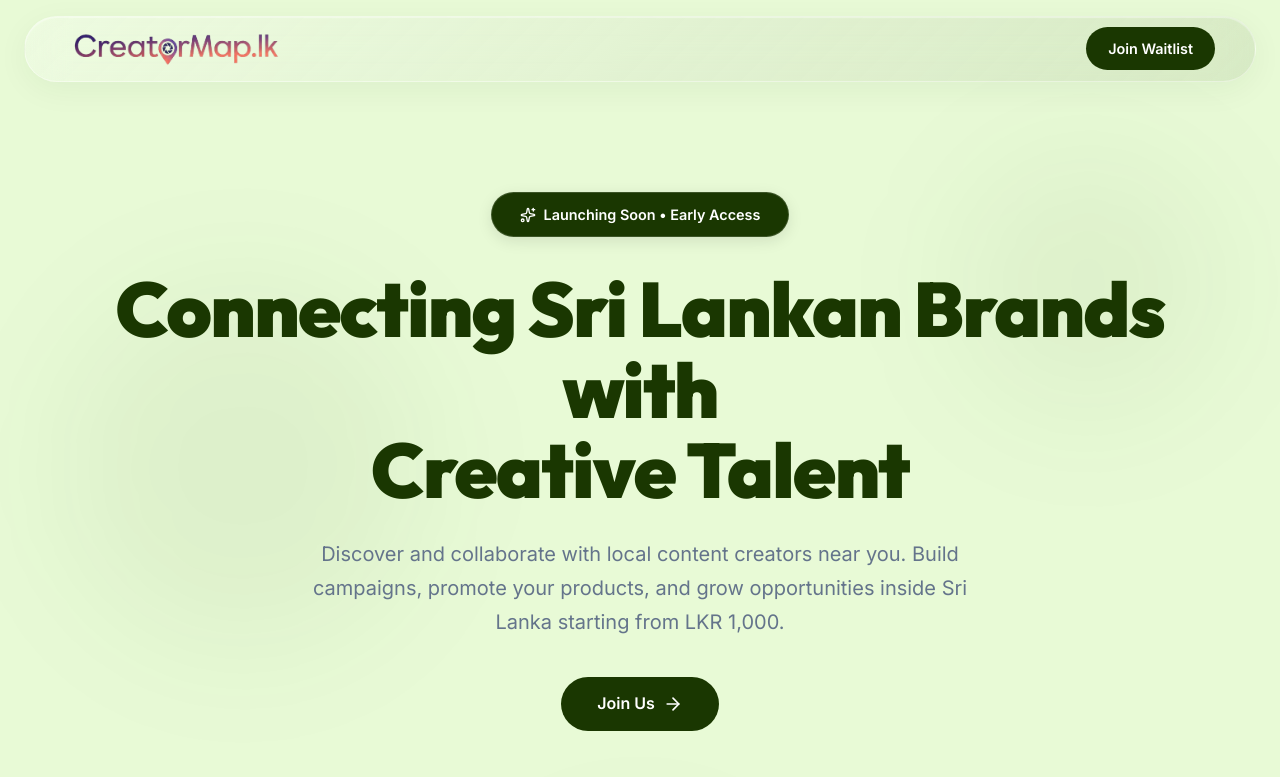
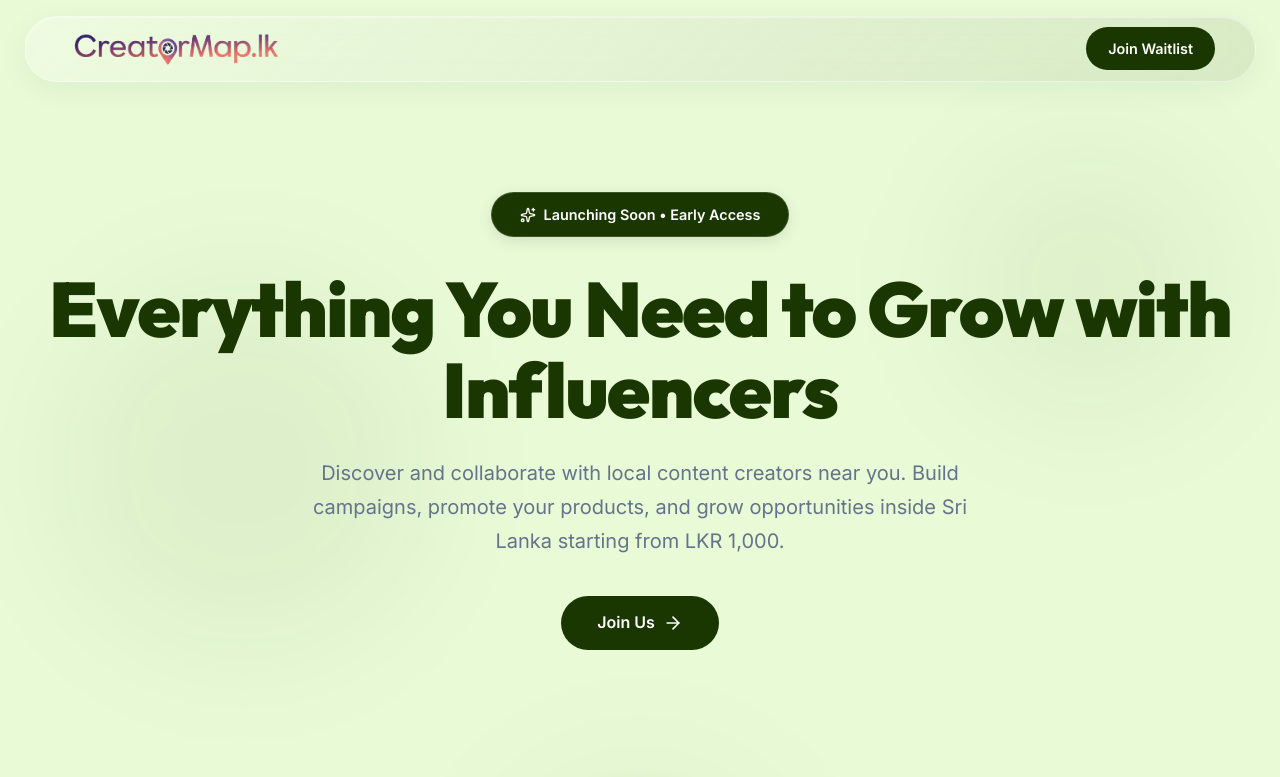
Before and after one commit to creatormap-lk/creatormaplk-web, a React (Vite) app: page / in a window 1280 px wide. Shown: the top 777 px of the page. Built offline with nearby package versions, Linux system fonts and the light colour scheme.

Commit message:
changed header

```diff
--- a/src/index.css
+++ b/src/index.css
@@ -34,18 +34,23 @@ h1, h2, h3, h4, h5, h6 {
 ============================================================ */
 .layout-root {
   position: relative;
+  display: flex;
+  flex-direction: column;
   min-height: 100vh;
 }
 
 /* Main content container — max 1400px on very large monitors */
 main {
   padding-top: clamp(5rem, 10vw, 7rem);
+  padding-bottom: clamp(3rem, 6vw, 5rem);
   padding-left: clamp(1rem, 5vw, 3rem);
   padding-right: clamp(1rem, 5vw, 3rem);
   max-width: 1400px;
+  width: 100%;
   margin: 0 auto;
   position: relative;
   z-index: 10;
+  flex: 1;
 }
 
 /* ============================================================
--- a/src/pages/Home.tsx
+++ b/src/pages/Home.tsx
@@ -24,9 +24,9 @@ const Home = () => {
                     transition={{ duration: 0.6, delay: 0.2 }}
                     className="hero-headline"
                 >
-                    Connecting Sri Lankan Brands with{' '}
+                    Everything You Need to Grow with{' '}
                     <br />
-                    <span style={{ color: 'var(--primary-color)' }}>Creative Talent</span>
+                    <span style={{ color: 'var(--primary-color)' }}>Influencers</span>
                 </motion.h1>
 
                 <motion.p
```
